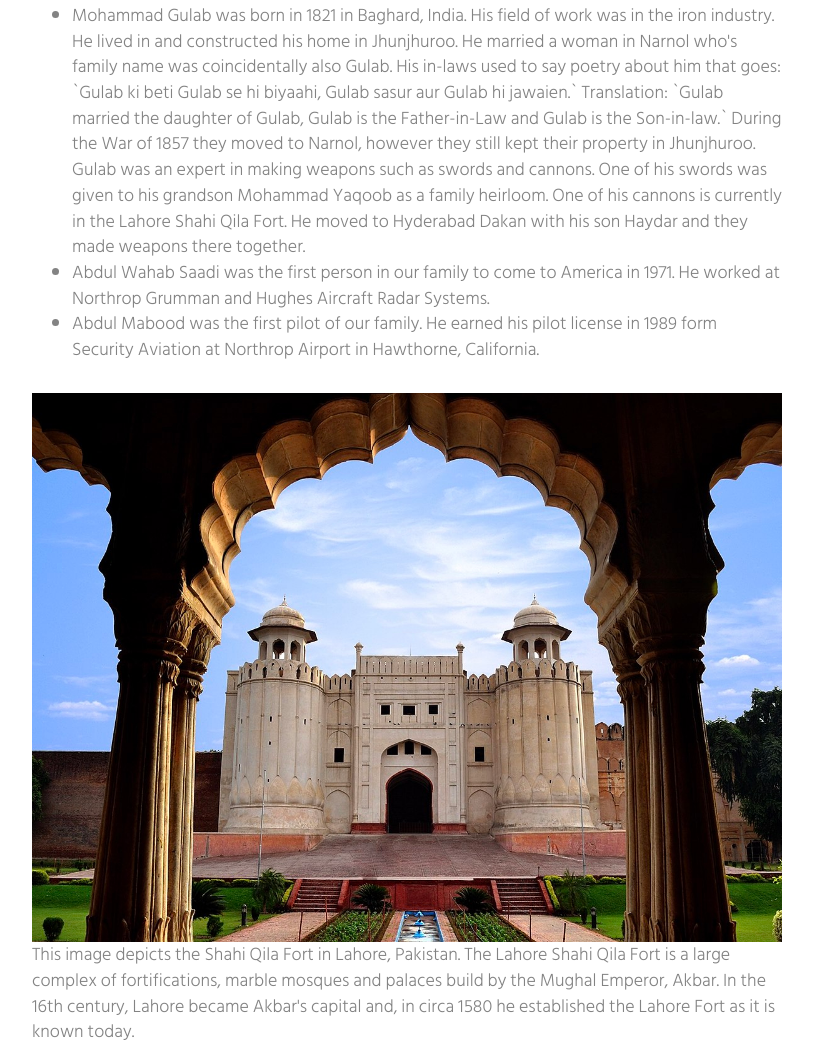
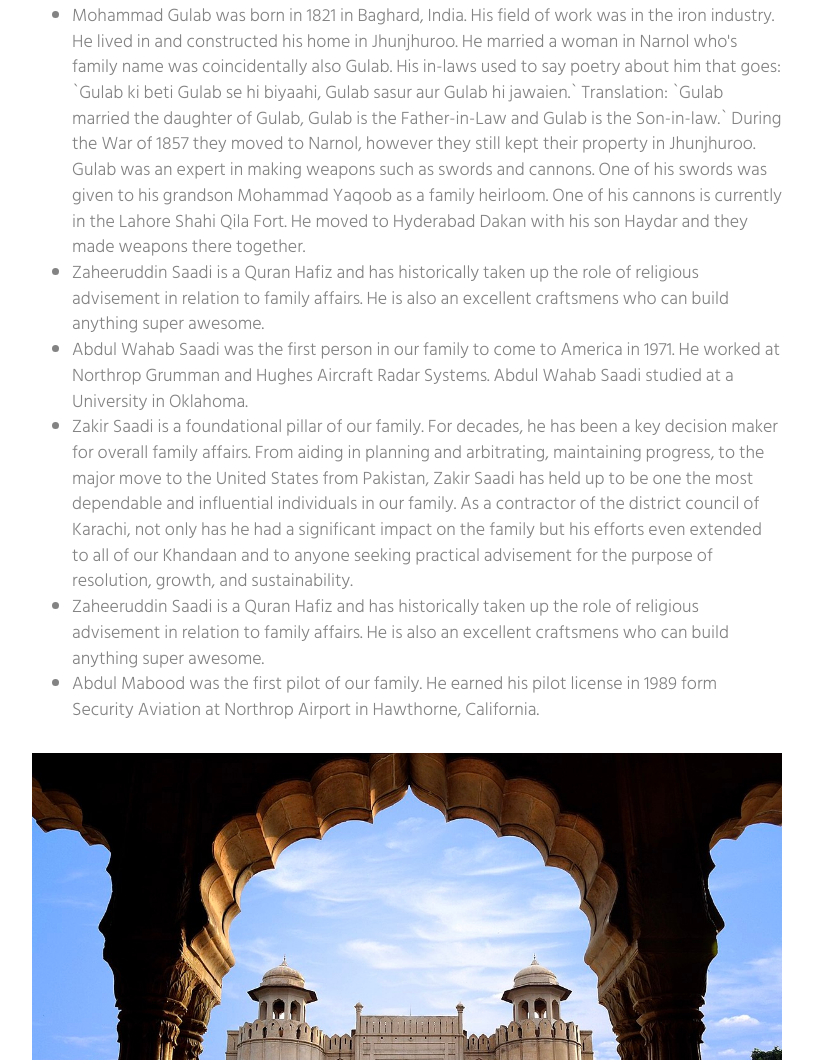
Before and after one commit to azilious9/Our_Family_Tree_Website, a plain HTML site: page project copy.html in a window 1280 px wide. Shown: the part 2486-3546 px from the top of the page, without its empty margins (233-1046 px from the left). Drawn offline with Linux system fonts and the light colour scheme; a script that the page names is missing.

Commit message:
Add files via upload

```diff
--- a/project copy.html
+++ b/project copy.html
@@ -107,7 +107,10 @@
           <ul>
           <div class="section-container-spacer">
             <li>Mohammad Gulab was born in 1821 in Baghard, India. His field of work was in the iron industry.  He lived in and constructed his home in Jhunjhuroo. He married a woman in Narnol who's family name was coincidentally also Gulab. His in-laws used to say poetry about him that goes: `Gulab ki beti Gulab se hi biyaahi, Gulab sasur aur Gulab hi jawaien.` Translation: `Gulab married the daughter of Gulab, Gulab is the Father-in-Law and Gulab is the Son-in-law.` During the War of 1857 they moved to Narnol, however they still kept their property in Jhunjhuroo.  Gulab was an expert in making weapons such as swords and cannons. One of his swords was given to his grandson Mohammad Yaqoob as a family heirloom. One of his cannons is currently in the Lahore Shahi Qila Fort. He moved to Hyderabad Dakan with his son Haydar and they made weapons there together.</li>
-            <li>Abdul Wahab Saadi was the first person in our family to come to America in 1971. He worked at Northrop Grumman and Hughes Aircraft Radar Systems. </li>
+            <li>Zaheeruddin Saadi is a Quran Hafiz and has historically taken up the role of religious advisement in relation to family affairs. He is also an excellent craftsmens who can build anything super awesome. </li>
+            <li>Abdul Wahab Saadi was the first person in our family to come to America in 1971. He worked at Northrop Grumman and Hughes Aircraft Radar Systems. Abdul Wahab Saadi studied at a University in Oklahoma. </li>
+            <li>Zakir Saadi is a foundational pillar of our family. For decades, he has been a key decision maker for overall family affairs. From aiding in planning and arbitrating, maintaining progress, to the major move to the United States from Pakistan, Zakir Saadi has held up to be one the most dependable and influential individuals in our family. As a contractor of the district council of Karachi, not only has he had a significant impact on the family but his efforts even extended to all of our Khandaan and to anyone seeking practical advisement for the purpose of resolution, growth, and sustainability.  </li>
+            <li>Zaheeruddin Saadi is a Quran Hafiz and has historically taken up the role of religious advisement in relation to family affairs. He is also an excellent craftsmens who can build anything super awesome.  </li>
             <li> Abdul Mabood was the first pilot of our family. He earned his pilot license in 1989 form Security Aviation at Northrop Airport in Hawthorne, California.</li>
           </ul>
           <img src="./assets/images/1200px-Lahore_Fort_view_from_Baradari.jpg" alt="" class="img-responsive reveal-content center" data-action="zoom" width="800" height="600" >
```
